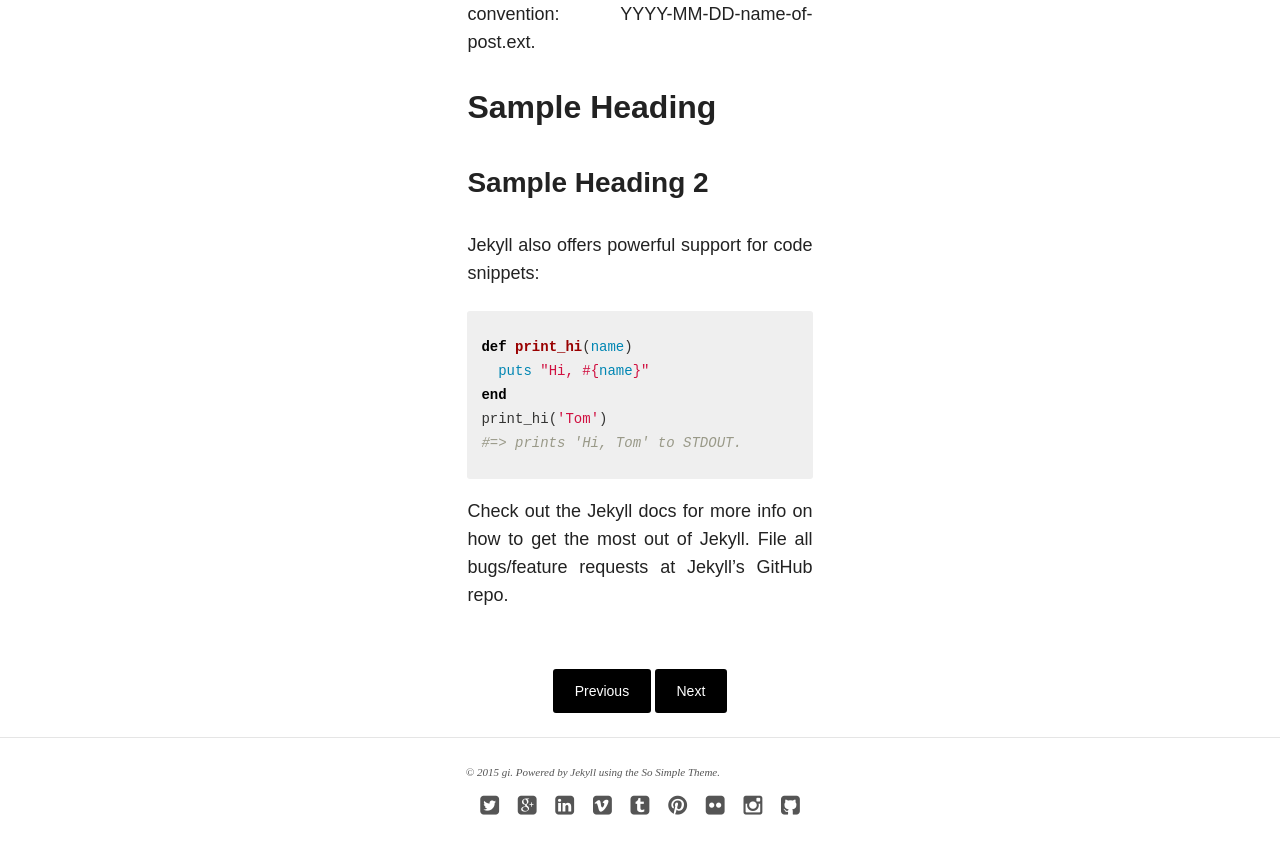
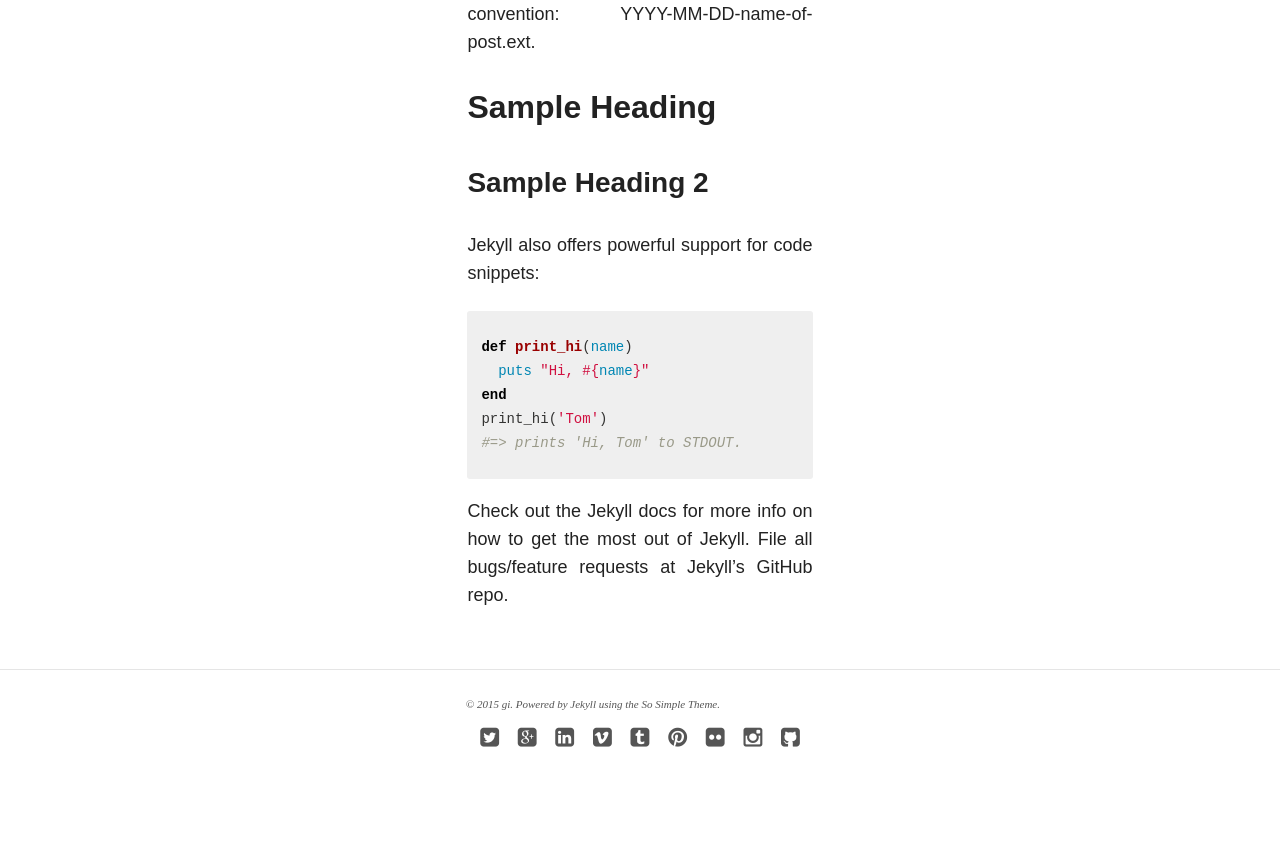
Before and after one commit to giuliatomasello/giuliatomasello.github.io, a Jekyll site: the page built from _posts/past/2014-08-08-hello-world.md, in a window 1280 px wide and 900 px high, scrolled down 789 px. Shown: the top 854 px of the window. Built offline with Jekyll 4.4.1, drawn with Linux system fonts in a browser that asks for light colours; nearby versions of some CDN libraries; after the commit the page ends 1621 px from its top, so only the background shows below that.

Commit message:
Removed next-previous from post page

```diff
--- a/_layouts/post.html
+++ b/_layouts/post.html
@@ -47,14 +47,6 @@
         {% endif %}
         <!-- </div> --><!-- /.entry-content -->
     </div><!-- /.entry-wrapper -->
-    <nav class="pagination" role="navigation">
-      {% if page.previous %}
-        <a href="{{ site.url }}{{ page.previous.url }}" class="btn" title="{{ page.previous.title }}">Previous</a>
-      {% endif %}
-      {% if page.next %}
-        <a href="{{ site.url }}{{ page.next.url }}" class="btn" title="{{ page.next.title }}">Next</a>
-      {% endif %}
-    </nav><!-- /.pagination -->
   </article>
 </div><!-- /#main -->
 
```
